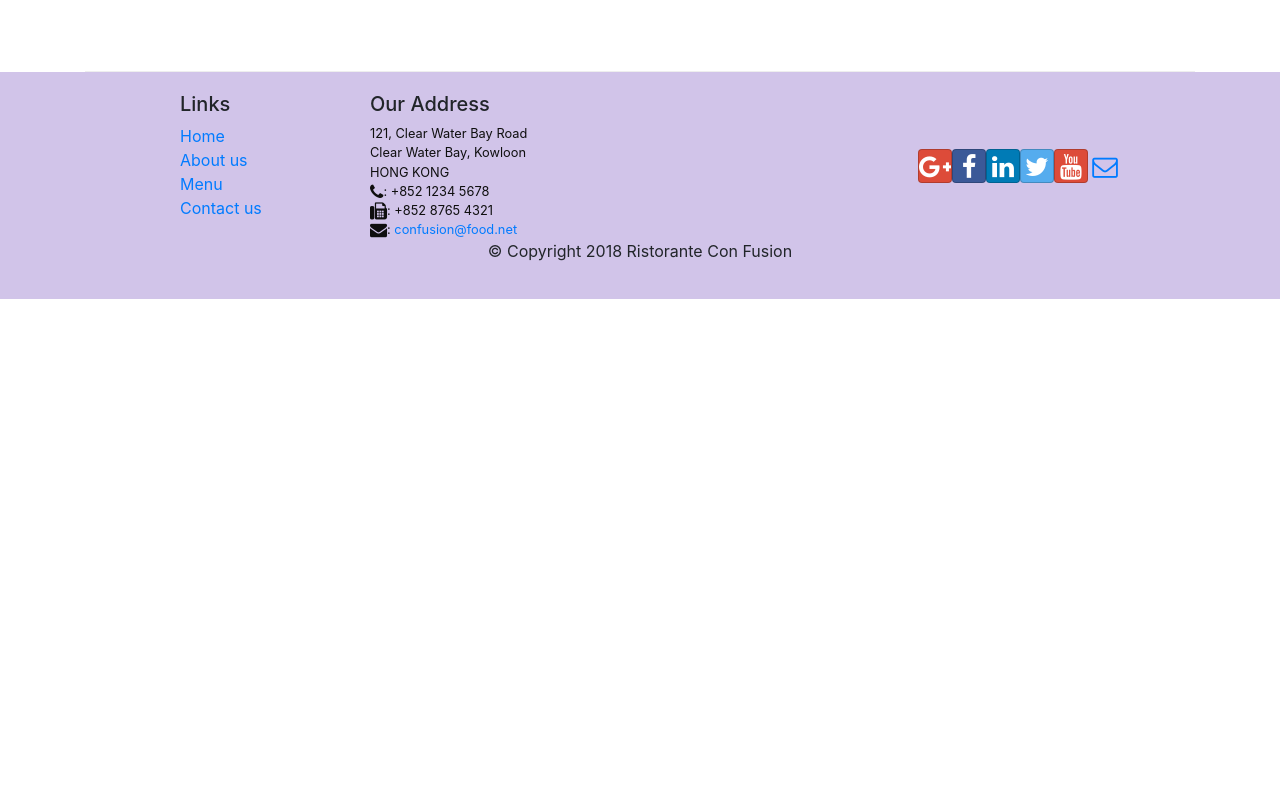
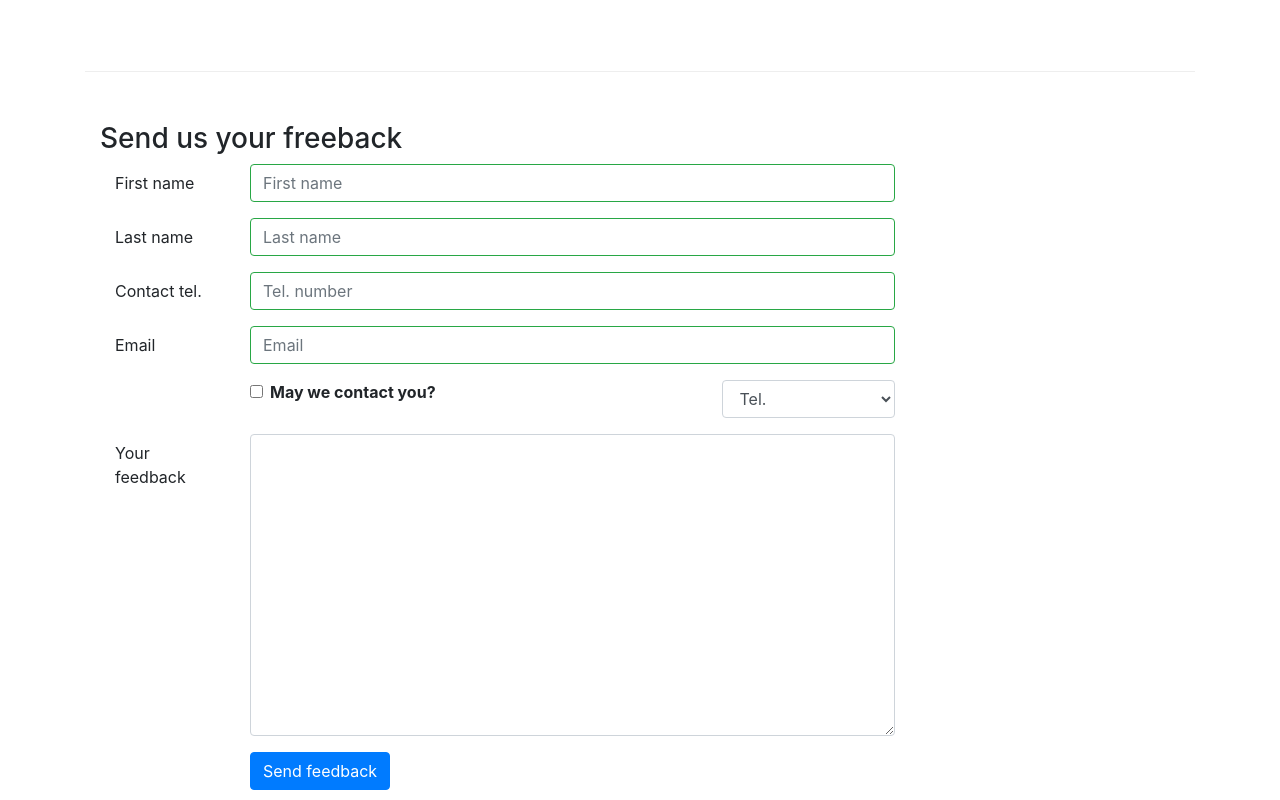
Before and after one commit to jonathanoleaz/React, a React (Create React App) app: page /contactus in a window 1280 px wide. Shown: the part 800-1600 px from the top of the page. Before the commit the page ends 1099 px from the top, so only its background shows below. Built offline with nearby package versions, Linux system fonts and the light colour scheme.

Commit message:
Validation through controlled components

```diff
--- a/src/components/AboutComponent.js
+++ b/src/components/AboutComponent.js
@@ -1,14 +1,12 @@
 import React from 'react';
 import { Breadcrumb, BreadcrumbItem, Card, CardBody, CardHeader, Media } from 'reactstrap';
 import { Link } from 'react-router-dom';
-import RenderLeader from './LeaderComponent';
 
 function About(props) {
 
     const leaders = props.leaders.map((leader) => {
         return (
             <RenderLeader leader={leader} />
-            /*<p>Leader {leader.name}</p>*/
         );
     });
 
@@ -76,4 +74,19 @@ function About(props) {
     );
 }
 
+
+function RenderLeader(props) {
+    return (
+        <Media tag="li" key={props.leader.id}>
+            <Media left middle>
+                <Media object src={props.leader.image} alt={props.leader.name} />
+            </Media>
+            <Media body className="ml-5">
+                <Media heading>{props.leader.designation}</Media>
+                <p>{props.leader.description}</p>
+            </Media>
+        </Media>
+    )
+}
+
 export default About;
--- a/src/components/ContactComponent.js
+++ b/src/components/ContactComponent.js
@@ -1,9 +1,82 @@
-import React from 'react';
-import {Breadcrumb, BreadcrumbItem} from 'reactstrap';
-import {Link} from 'react-router-dom';
+import React, { Component } from 'react';
+import { Breadcrumb, BreadcrumbItem, Button, Form, FormGroup, Label, Input, Col, FormFeedback } from 'reactstrap';
+import { Link } from 'react-router-dom';
 
-function Contact(props) {
-    return(
+class Contact extends Component {
+
+    constructor(props) {
+        super(props);
+
+        this.state = {
+            firstname: '',
+            lastname: '',
+            telnum: '',
+            email: '',
+            agree: false,
+            contactType: 'Tel.',
+            message: '',
+            touched: {
+                firstname: false,
+                lastname: false,
+                telnum: false,
+                email: false
+            }
+        }
+        this.handleSubmit = this.handleSubmit.bind(this);
+        this.handleBlur = this.handleBlur.bind(this);
+        this.handleInmputChange = this.handleInmputChange.bind(this);
+    }
+    handleInmputChange(event) {
+        const target = event.target;
+        const value = target.type === 'checkbox' ? target.checked : target.value;
+        const name = target.name;
+
+        this.setState({
+            [name]: value
+        });
+    }
+    handleSubmit(event) {
+        console.log("current state is: " + JSON.stringify(this.state));
+        alert(JSON.stringify(this.state));
+        event.preventDefault();
+    }
+    handleBlur = (field) => (evt) => {
+        this.setState({
+            touched: { ...this.state.touched, [field]: true }
+        });
+    }
+    validate(firstname, lastname, telnum, email) {
+        const errors = {
+            firstname: '',
+            lastname: '',
+            telnum: '',
+            email: ''
+        };
+
+        if (this.state.touched.firstname && firstname.length < 3)
+            errors.firstname = 'First name should be >=3 characters';
+        else if (this.state.touched.firstname && firstname.length > 10)
+            errors.firstname = 'First name should be <= characters';
+
+        if (this.state.touched.lastname && lastname.length < 3)
+            errors.lastname = 'Last name should be >=3 characters';
+        else if (this.state.touched.lastname && lastname.length > 10)
+            errors.lastname = 'Last name should be <= characters';
+
+        const reg = /^\d+$/;
+        if (this.state.touched.telnum && !reg.test(telnum))
+            errors.telnum = 'Tel. number should contain onyl numbers';
+
+        if (this.state.touched.email && email.split('').filter(x => x === '@').length !== 1) {
+            errors.email = 'Email should contain a @';
+        }
+
+        return errors;
+    }
+    render() {
+        console.log("x");
+        const errors = this.validate(this.state.firstname, this.state.lastname, this.state.telnum, this.state.email);
+        return (
             <div className="container">
                 <div className="row">
                     <Breadcrumb>
@@ -16,7 +89,7 @@ function Contact(props) {
                     </Breadcrumb>
                     <div className="col-12">
                         <h3>Contact us</h3>
-                    <hr/>
+                        <hr />
                     </div>
                 </div>
                 <div className="row row-content">
@@ -45,8 +118,105 @@ function Contact(props) {
                         </div>
                     </div>
                 </div>
+                <div className="row row-content">
+                    <div className="col-12">
+                        <h3>Send us your freeback</h3>
+                        <div className="col-12 col-md-9">
+                            <Form onSubmit={this.handleSubmit}>
+                                <FormGroup row>
+                                    <Label htmlFor="firstname" md={2}>First name</Label>
+                                    <Col md={10}>
+                                        <Input type="text" id="firstname" name="firstname"
+                                            placeholder="First name"
+                                            value={this.state.firstname}
+                                            valid={errors.firstname===''}
+                                            invalid={errors.firstname!==''}
+                                            onBlur={this.handleBlur('firstname')}
+                                            onChange={this.handleInmputChange} />
+                                        <FormFeedback>{errors.firstname}</FormFeedback>
+                                    </Col>
+                                </FormGroup>
+                                <FormGroup row>
+                                    <Label htmlFor="lastname" md={2}>Last name</Label>
+                                    <Col md={10}>
+                                        <Input type="text" id="lastname" name="lastname"
+                                            placeholder="Last name"
+                                            value={this.state.lastname}
+                                            valid={errors.lastname===''}
+                                            invalid={errors.lastname!==''}
+                                            onBlur={this.handleBlur('lastname')}
+                                            onChange={this.handleInmputChange} />
+                                            <FormFeedback>{errors.lastname}</FormFeedback>
+                                    </Col>
+                                </FormGroup>
+                                <FormGroup row>
+                                    <Label htmlFor="telnum" md={2}>Contact tel.</Label>
+                                    <Col md={10}>
+                                        <Input type="tel" id="telnum" name="telnum"
+                                            placeholder="Tel. number"
+                                            value={this.state.telnum}
+                                            valid={errors.telnum===''}
+                                            invalid={errors.telnum!==''}
+                                            onBlur={this.handleBlur('telnum')}
+                                            onChange={this.handleInmputChange} />
+                                            <FormFeedback>{errors.telnum}</FormFeedback>
+                                    </Col>
+                                </FormGroup>
+                                <FormGroup row>
+                                    <Label htmlFor="email" md={2}>Email</Label>
+                                    <Col md={10}>
+                                        <Input type="tel" id="email" name="email"
+                                            placeholder="Email"
+                                            value={this.state.email}
+                                            valid={errors.email===''}
+                                            invalid={errors.email!==''}
+                                            onBlur={this.handleBlur('email')}
+                                            onChange={this.handleInmputChange} />
+                                            <FormFeedback>{errors.email}</FormFeedback>
+                                    </Col>
+                                </FormGroup>
+                                <FormGroup row>
+                                    <Col md={{ size: 6, offset: 2 }}>
+                                        <FormGroup check>
+                                            <Label check>
+                                                <Input type="checkbox" name="agree"
+                                                    checked={this.state.agree}
+                                                    onChange={this.handleInmputChange} />{' '}
+                                                <strong>May we contact you?</strong>
+                                            </Label>
+                                        </FormGroup>
+                                    </Col>
+                                    <Col md={{ size: 3, offset: 1 }}>
+                                        <Input type="select" name="contactType" value={this.state.contactType}
+                                            onChange={this.handleInmputChange}>
+                                            <option>Tel.</option>
+                                            <option>Email</option>
+                                        </Input>
+                                    </Col>
+                                </FormGroup>
+                                <FormGroup row>
+                                    <Label htmlFor="message" md={2}>Your feedback</Label>
+                                    <Col md={10}>
+                                        <Input type="textarea" id="message" name="message"
+                                            rows="12"
+                                            value={this.state.email}
+                                            onChange={this.handleInmputChange} />
+                                    </Col>
+                                </FormGroup>
+                                <FormGroup row>
+                                    <Col md={{ size: 10, offset: 2 }}>
+                                        <Button type="submit" color="primary">
+                                            Send feedback
+                                        </Button>
+                                    </Col>
+                                </FormGroup>
+                            </Form>
+                        </div>
+                    </div>
+                </div>
             </div>
         );
     }
+}
 
 export default Contact;
--- a/src/components/HeaderComponent.js
+++ b/src/components/HeaderComponent.js
@@ -54,11 +54,6 @@ class Header extends Component {
                                         <span className="fa fa-address-card fa-lg"></span> Contact us
                                     </NavLink>
                                 </NavItem>
-                                <NavItem>
-                                    <NavLink className="nav-link" to="/about">
-                                        <span className="fa fa-address-card fa-lg"></span> About
-                                    </NavLink>
-                                </NavItem>
                             </Nav>
                         </Collapse>
                     </div>
```
Lines whose indentation alone changed are shown as unchanged.
